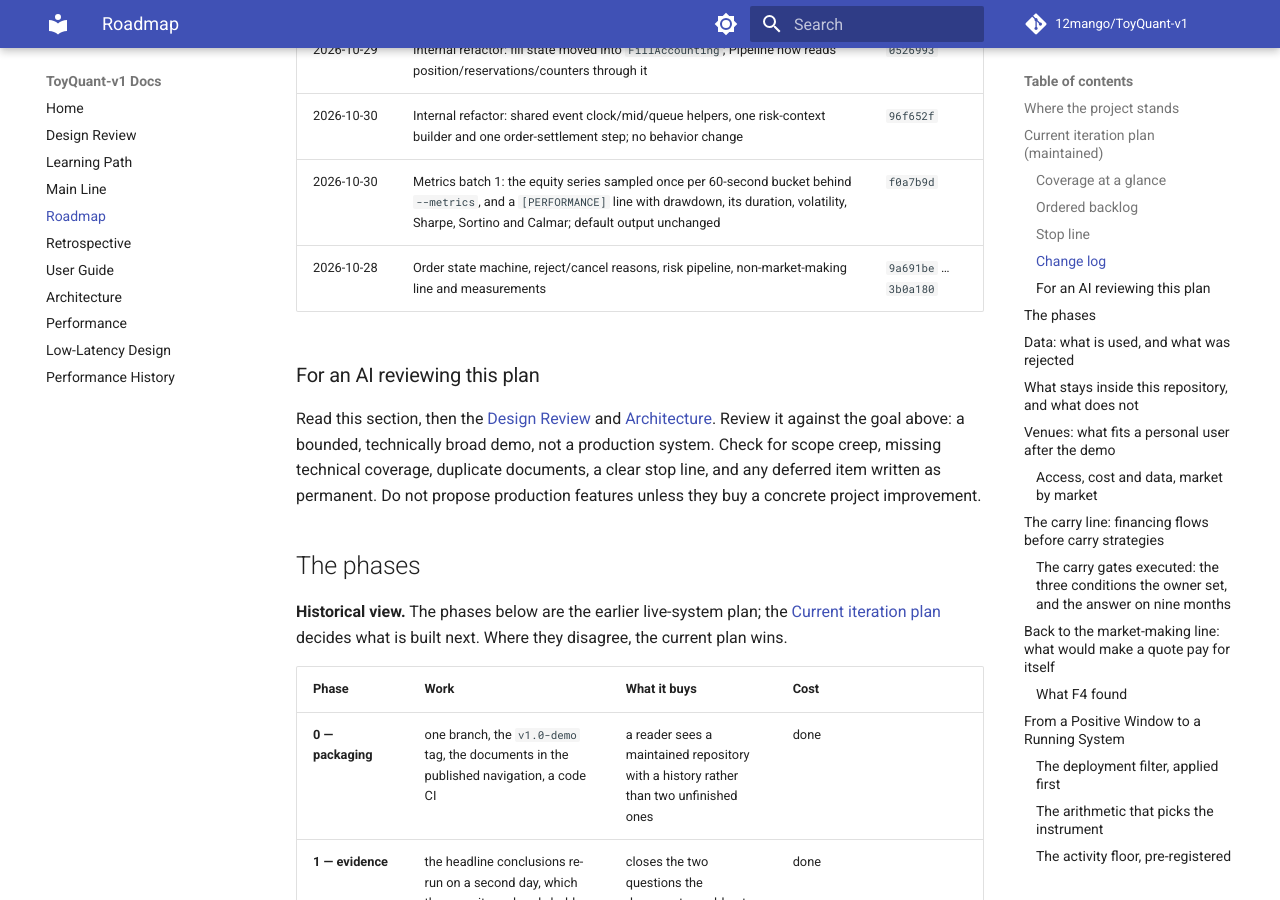
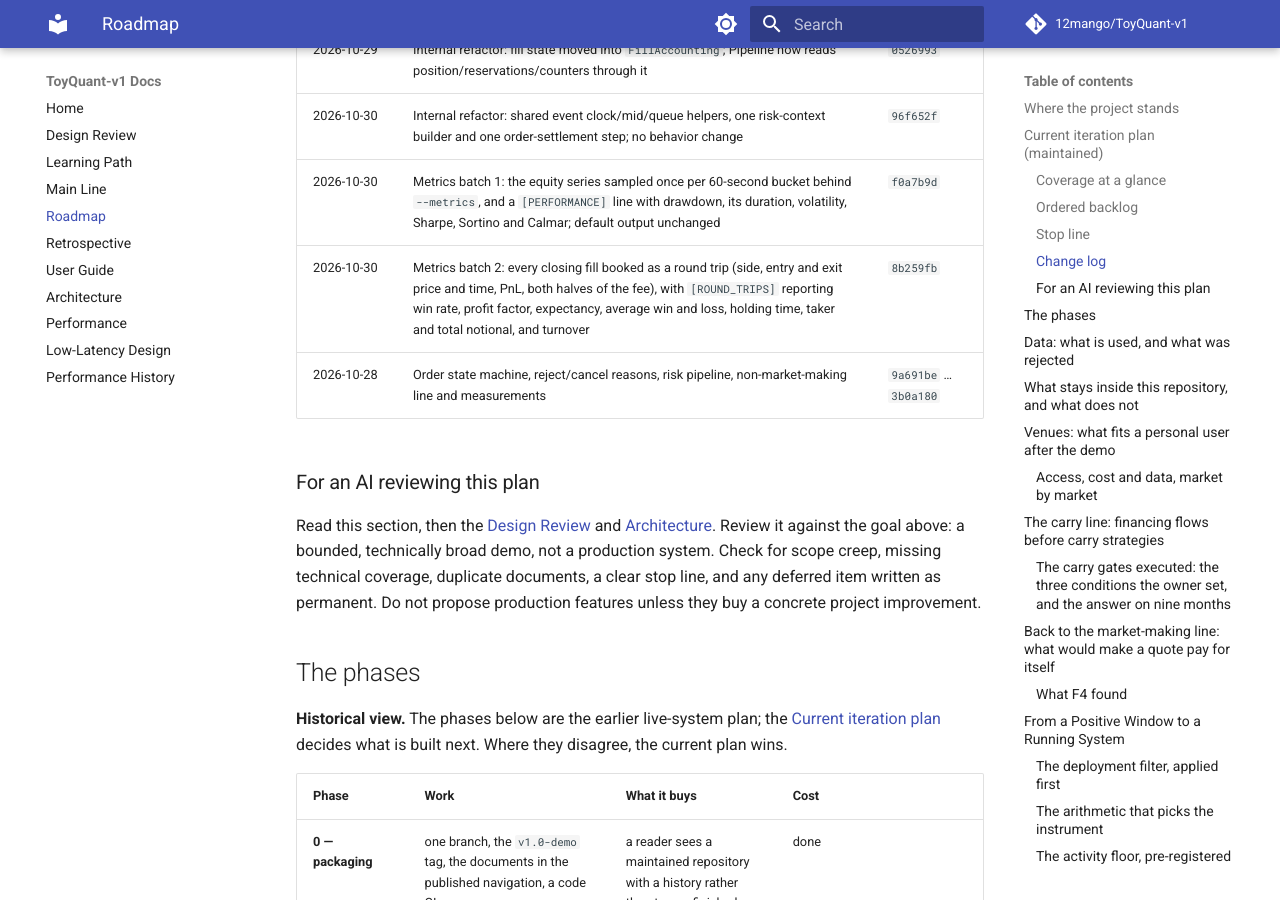
Before and after one commit to 12mango/ToyQuant-v1, an MkDocs documentation site: the page built from docs/ROADMAP.md, in a window 1280 px wide and 900 px high, scrolled down 4964 px. Built offline with MkDocs 1.6.1 and Material for MkDocs 9.7.7, drawn with Linux system fonts in a browser that asks for light colours; comment, search, counter and statistics services are not loaded.

Commit message:
Docs: record the metrics batch 2 commit

```diff
--- a/docs/ROADMAP.md
+++ b/docs/ROADMAP.md
@@ -115,6 +115,7 @@ Accepted: a bug fix, a test or explanation of existing behaviour, or a demo scri
 | 2026-10-29 | Internal refactor: fill state moved into `FillAccounting`; Pipeline now reads position/reservations/counters through it | `0526993` |
 | 2026-10-30 | Internal refactor: shared event clock/mid/queue helpers, one risk-context builder and one order-settlement step; no behavior change | `96f652f` |
 | 2026-10-30 | Metrics batch 1: the equity series sampled once per 60-second bucket behind `--metrics`, and a `[PERFORMANCE]` line with drawdown, its duration, volatility, Sharpe, Sortino and Calmar; default output unchanged | `f0a7b9d` |
+| 2026-10-30 | Metrics batch 2: every closing fill booked as a round trip (side, entry and exit price and time, PnL, both halves of the fee), with `[ROUND_TRIPS]` reporting win rate, profit factor, expectancy, average win and loss, holding time, taker and total notional, and turnover | `8b259fb` |
 | 2026-10-28 | Order state machine, reject/cancel reasons, risk pipeline, non-market-making line and measurements | `9a691be` … `3b0a180` |
 
 ### For an AI reviewing this plan
```
